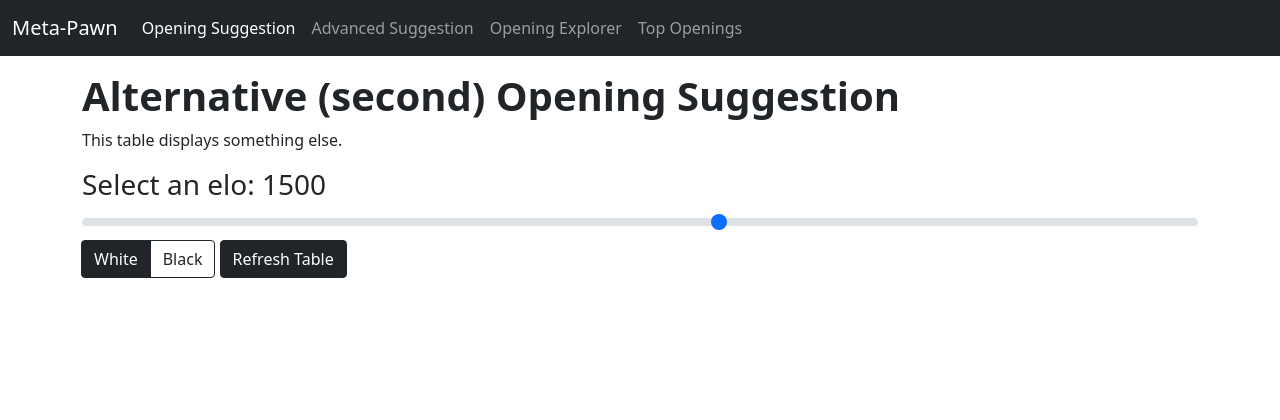
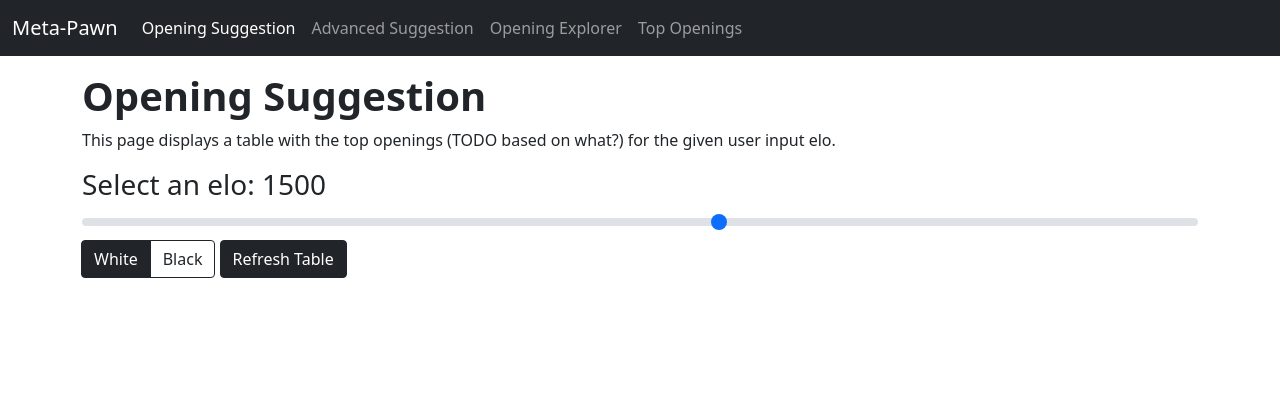
Before and after one commit to AlasdairBennett/meta-pawn, a Flask app: page /_elo_opening_suggestion in a window 1280 px wide. Shown: the top 420 px of the page. Run offline with Flask 2, Linux system fonts and the light colour scheme; parts of the project's set-up code (start-up, migrations or seed data) failed here and were passed over; some libraries are stand-ins or nearby versions.

Commit message:
Re-describe opening suggestion

```diff
--- a/project/stats/templates/stats/elo_opening_suggestion.html
+++ b/project/stats/templates/stats/elo_opening_suggestion.html
@@ -34,8 +34,8 @@
         </nav>
 
         <header class="content-text">
-            <h1><strong>Alternative (second) Opening Suggestion</strong></h1>
-            <p>This table displays something else.</p>
+            <h1><strong>Opening Suggestion</strong></h1>
+            <p>This page displays a table with the top openings (TODO based on what?) for the given user input elo.</p>
         </header>
 
         <body>
```
